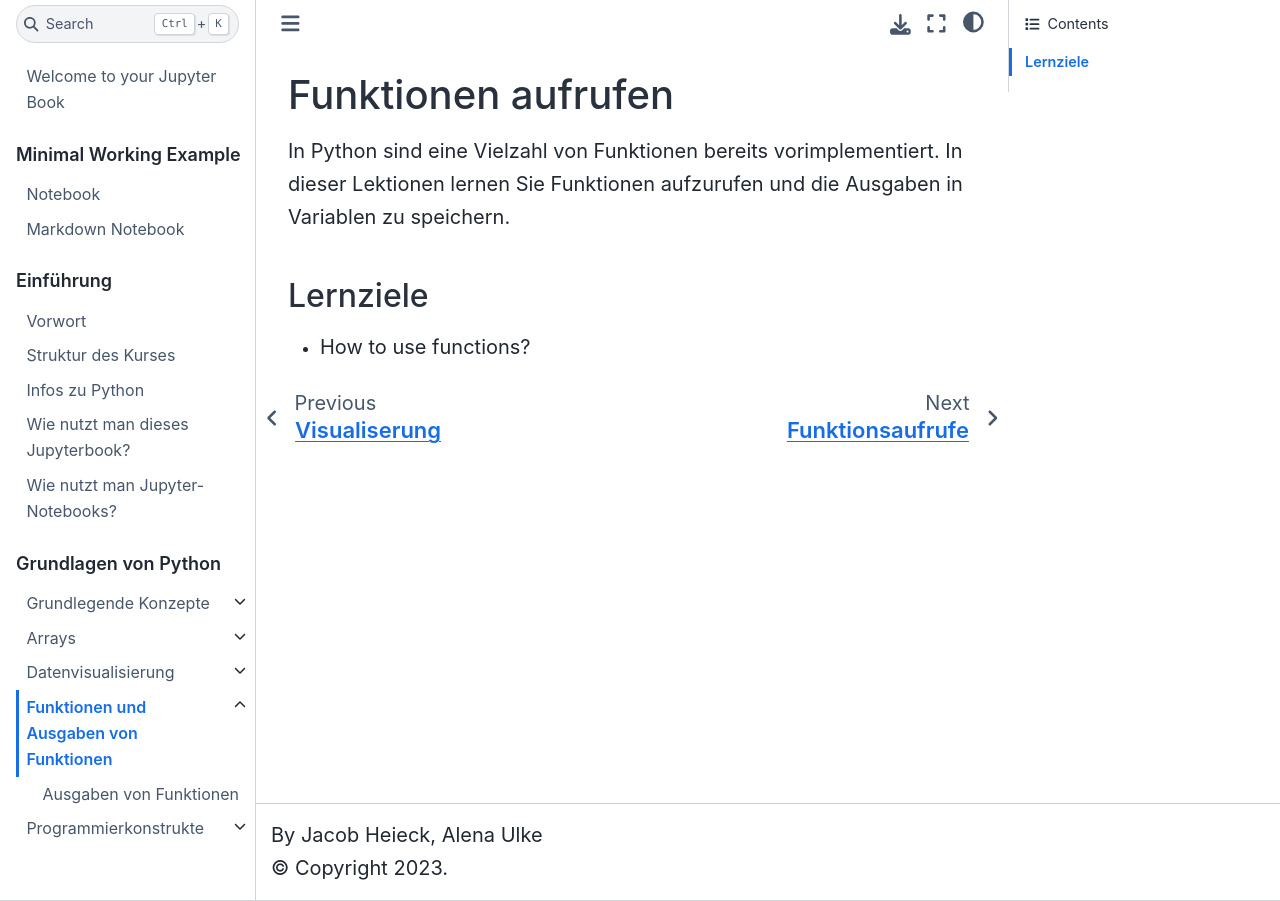
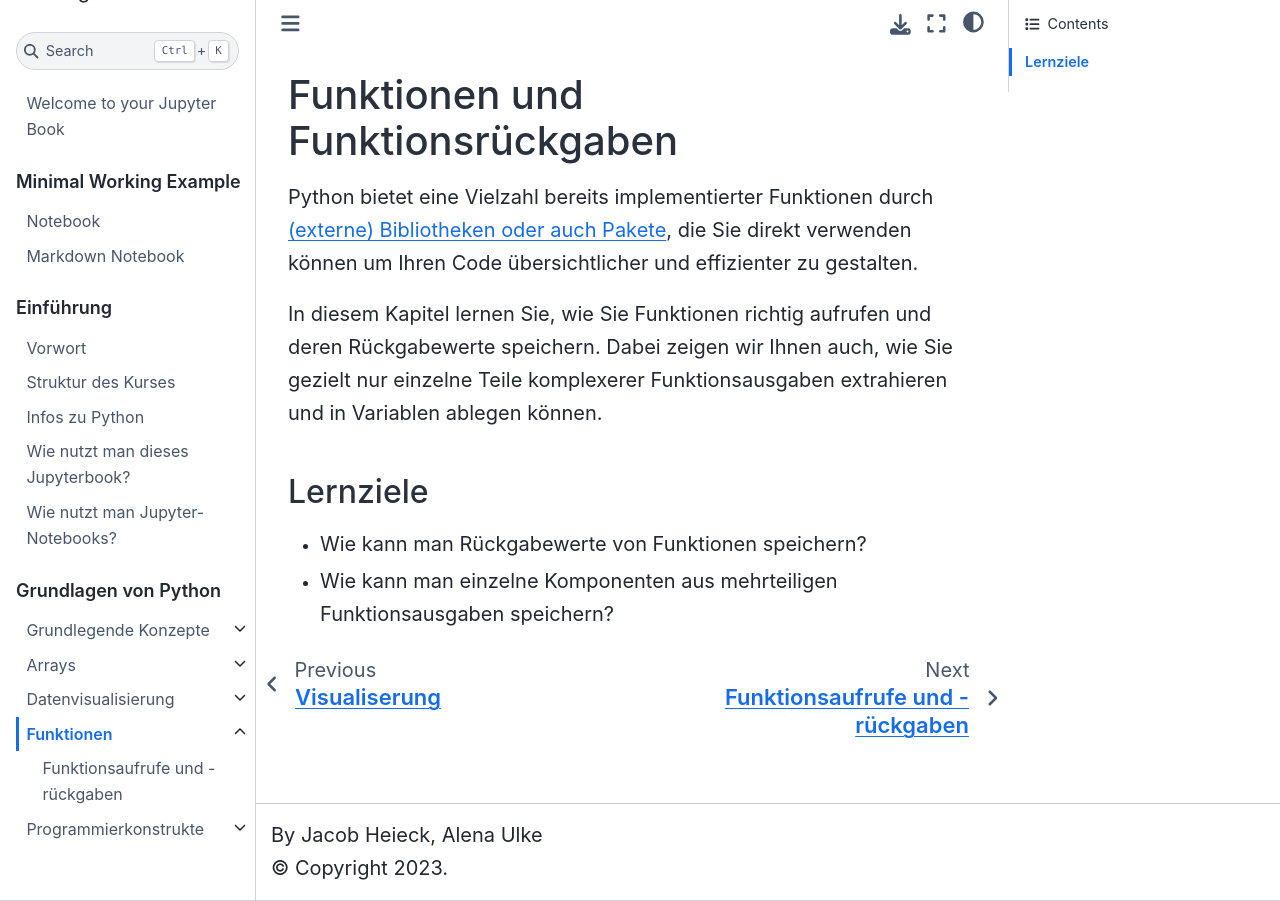
Before and after one commit to AlenaUlke/numerik-pythonkurs, a Jupyter Book: the page built from content/chapter02_basics/functions/functions_intro.md, in a window 1280 px wide. Built offline with Jupyter Book 1.0.4 settings and Sphinx 7.4.7 and the Sphinx Book theme 1.1.4, drawn with Linux system fonts in a browser that asks for light colours.

Commit message:
Finished "Grundlagenkapitel" and "Funktionsrueckgaben"

```diff
--- a/_toc.yml
+++ b/_toc.yml
@@ -31,10 +31,8 @@ parts:
     sections:
     - title: Befehle und Variablen
       file: content/chapter02_basics/befehle/befehle_eingeben
-    - title: Rechenarithmetik und Funktionen
+    - title: Python Bibliotheken und Pakete
       file: content/chapter02_basics/befehle/funktionen_konstanten_verwenden
-    - title: Python Module
-      file: content/chapter02_basics/befehle/python_module
   - title: Arrays
     file: content/chapter02_basics/arrays/array_intro
     sections:
@@ -55,10 +53,10 @@ parts:
       file: content/chapter02_basics/visualization/visualization
 #    - title: Datenimportierung
 #      file: content/chapter02_basics/visualization/data_import
-  - title: Funktionen und Ausgaben von Funktionen
+  - title: Funktionen
     file: content/chapter02_basics/functions/functions_intro
     sections:
-    - title: Ausgaben von Funktionen
+    - title: Funktionsausgaben
       file: content/chapter02_basics/functions/funktionsaufrufe
   - title: Programmierkonstrukte
     file: content/chapter02_basics/programmablaeufe/intro
--- a/content/chapter02_basics/functions/functions_intro.md
+++ b/content/chapter02_basics/functions/functions_intro.md
@@ -1,6 +1,10 @@
-# Funktionen aufrufen
-In Python sind eine Vielzahl von Funktionen bereits vorimplementiert. In dieser Lektionen lernen Sie Funktionen aufzurufen und die Ausgaben in Variablen zu speichern.
+# Funktionen und Funktionsrückgaben
+
+Python bietet eine Vielzahl bereits implementierter Funktionen durch [(externe) Bibliotheken oder auch Pakete](../../chapter02_basics/befehle/funktionen_konstanten_verwenden.ipynb), die Sie direkt verwenden können um Ihren Code übersichtlicher und effizienter zu gestalten.
+
+In diesem Kapitel lernen Sie, wie Sie Funktionen richtig aufrufen und deren Rückgabewerte speichern. Dabei zeigen wir Ihnen auch, wie Sie gezielt nur einzelne Teile komplexerer Funktionsausgaben extrahieren und in Variablen ablegen können.
 
 ## Lernziele
 
-- How to use functions?
+- Wie kann man Rückgabewerte von Funktionen speichern?
+- Wie kann man einzelne Komponenten aus mehrteiligen Funktionsausgaben speichern?
```
Also changed, not shown: content/chapter01_einfuehrung/funktionsweise_jupyter_notebook.md (+2 -2 lines), content/chapter02_basics/arrays/arrayerstellung.ipynb, content/chapter02_basics/befehle/befehle_eingeben.ipynb, content/chapter02_basics/befehle/funktionen_konstanten_verwenden.ipynb, content/chapter02_basics/functions/funktionsaufrufe.ipynb, content/img/anaconda/anaconda_new_1.png (added), content/img/anaconda/anaconda_new_1_linux.png (added), content/img/anaconda/anaconda_new_1_mac.png (added), content/img/anaconda/anaconda_new_1_windows.png (added).
